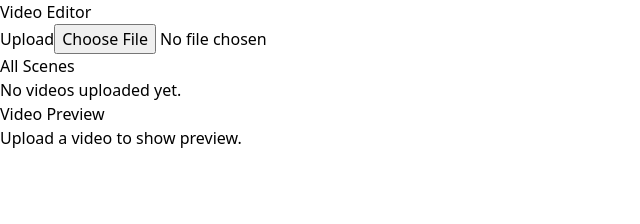
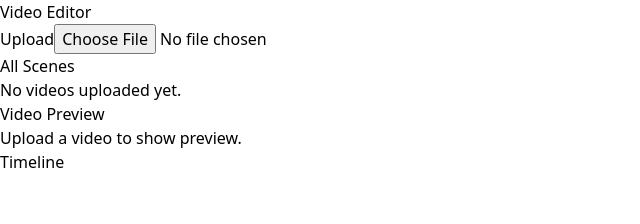
Before and after one commit to YitavGil/video-edit-app, a React (Vite) app: page / in a window 1280 px wide. Shown: the top 224 px of the page, without its empty margins (0-640 px from the left). Built offline with nearby package versions, Linux system fonts and the light colour scheme.

Commit message:
fixed the tracker so I can add the ame scene more then once and remove each independetly

```diff
--- a/src/App.tsx
+++ b/src/App.tsx
@@ -1,33 +1,75 @@
-import "./App.css";
-import React, { useState } from "react";
+import React, { useState, useEffect } from "react";
+import { DndProvider } from "react-dnd";
+import { HTML5Backend } from "react-dnd-html5-backend";
 import { VideoUpload } from "./components";
 import Main from "./sections/Main";
+import Timeline from "./components/timeline/Timeline";
 
 interface VideoFile {
   name: string;
   url: string;
+  duration: number; // in seconds
 }
 
 const App: React.FC = () => {
   const [videos, setVideos] = useState<VideoFile[]>([]);
   const [previewUrl, setPreviewUrl] = useState<string | null>(null);
+  const [timelineVideos, setTimelineVideos] = useState<VideoFile[]>([]);
 
   const handleFileUpload = (file: File) => {
     const fileURL = URL.createObjectURL(file);
-    const newVideo = { name: file.name, url: fileURL };
+    // Assume all videos are 5 seconds for this example
+    const newVideo = { name: file.name, url: fileURL, duration: 5 };
     setVideos([...videos, newVideo]);
-    setPreviewUrl(fileURL);  // Automatically set the preview URL to the newly uploaded video
+    setPreviewUrl(fileURL); // Automatically set the preview URL to the newly uploaded video
   };
 
   const handlePreview = (url: string) => {
-    setPreviewUrl(url);  // Update the preview URL when a video from the list is selected
+    setPreviewUrl(url); // Update the preview URL when a video from the list is selected
+  };
+
+  const handleDrop = (video: VideoFile) => {
+    setTimelineVideos(prevTimelineVideos => {
+      // Calculate the start time of the new video
+      let totalDuration = 0;
+      prevTimelineVideos.forEach(v => (totalDuration += v.duration));
+      const startTime = totalDuration;
+
+      // Add the new video to the timeline with its start time
+      const newVideo = { ...video, startTime };
+      return [...prevTimelineVideos, newVideo];
+    });
+  };
+
+
+  useEffect(() => {
+    console.log(timelineVideos);
+  }, [timelineVideos]);
+
+  const handleRemove = (videoName: string, index: number) => {
+    const updatedTimelineVideos = timelineVideos.filter(
+      (_, idx) => idx !== index
+    );
+    setTimelineVideos(updatedTimelineVideos);
   };
 
   return (
-    <div>
-      <VideoUpload onUpload={handleFileUpload} />
-      <Main videos={videos} previewUrl={previewUrl} onPreview={handlePreview} />
-    </div>
+    <DndProvider backend={HTML5Backend}>
+      <div>
+        <VideoUpload onUpload={handleFileUpload} />
+        <Main
+          videos={videos}
+          previewUrl={previewUrl}
+          onPreview={handlePreview}
+          onDrop={handleDrop}
+        />
+        <Timeline
+          videos={timelineVideos}
+          onDrop={handleDrop}
+          onRemove={handleRemove} // Pass the handleRemove function to the Timeline component
+        />
+      </div>
+    </DndProvider>
   );
 };
 
--- /dev/null
+++ b/src/components/timeline/Timeline.tsx
@@ -0,0 +1,80 @@
+import React, { useState } from 'react';
+import { useDrop } from 'react-dnd';
+import { FaTimes } from 'react-icons/fa';
+
+interface VideoFile {
+  name: string;
+  url: string;
+  duration: number; // in seconds
+}
+
+interface TimelineProps {
+    videos: VideoFile[];
+    onDrop: (video: VideoFile) => void;
+    onRemove: (videoName: string, index: number) => void; // Update the interface to accept index parameter
+  }
+
+const Timeline: React.FC<TimelineProps> = ({ videos, onDrop, onRemove }) => {
+  const [cursorPosition, setCursorPosition] = useState<number>(0);
+
+  const [{ isOver }, drop] = useDrop(() => ({
+    accept: 'VIDEO',
+    drop: (item: VideoFile) => {
+      onDrop(item);
+    },
+    collect: (monitor) => ({
+      isOver: !!monitor.isOver(),
+    }),
+  }));
+
+  const handleCursorPositionChange = (e: React.MouseEvent<HTMLDivElement, MouseEvent>) => {
+    const rect = e.currentTarget.getBoundingClientRect();
+    const position = e.clientX - rect.left;
+    const time = Math.floor((position / rect.width) * 100);
+    setCursorPosition(time);
+  };
+
+  const handleRemoveVideo = (videoName: string, index: number) => {
+    onRemove(videoName, index);
+  };
+
+  console.log(videos);
+
+
+  return (
+    <div
+      ref={drop}
+      className={`mt-4 p-4 border border-gray-300 rounded-lg w-full h-30 ${isOver ? 'bg-gray-100' : ''}`}
+      onClick={handleCursorPositionChange}
+    >
+      <h2 className="text-xl mb-2">Timeline</h2>
+      <div className="relative h-10">
+        {[...Array(100).keys()].map((second) => (
+          <div
+            key={second}
+            className="absolute top-0 left-0 h-full w-px bg-gray-400"
+            style={{ left: `${second}%` }}
+          ></div>
+        ))}
+        {videos.map((video, index) => (
+          <div
+            key={`${video.name}-${index}`} // Unique identifier for each video entry
+            className="absolute top-0 left-0 bg-blue-500 text-white text-center"
+            style={{ width: `${video.duration}%`, left: `${index * 10}%` }}
+          >
+            <span>{video.name}</span>
+            <button
+              className="absolute top-0 right-0 text-red-500 bg-transparent border-none"
+              onClick={() => handleRemoveVideo(video.name, index)}
+            >
+              <FaTimes />
+            </button>
+          </div>
+        ))}
+        <div className="absolute top-0 left-0 h-full w-px bg-red-500" style={{ left: `${cursorPosition}%` }}></div>
+      </div>
+    </div>
+  );
+};
+
+export default Timeline;
--- a/src/components/video/VideoList.tsx
+++ b/src/components/video/VideoList.tsx
@@ -1,4 +1,5 @@
 import React from 'react';
+import { useDrag } from 'react-dnd';
 
 interface VideoFile {
   name: string;
@@ -16,7 +17,29 @@ const VideoList: React.FC<VideoListProps> = ({ videos, onPreview }) => {
       <h2 className="text-xl mb-4">All Scenes</h2>
       {videos.length > 0 ? (
         videos.map((video, index) => (
-          <div key={index} className="flex items-center mb-2">
+          <VideoListItem key={index} video={video} onPreview={onPreview} />
+        ))
+      ) : (
+        <p>No videos uploaded yet.</p>
+      )}
+    </div>
+  );
+};
+
+const VideoListItem: React.FC<{ video: VideoFile; onPreview: (url: string) => void }> = ({ video, onPreview }) => {
+  const [{ isDragging }, drag] = useDrag(() => ({
+    type: 'VIDEO',
+    item: video,
+    collect: (monitor) => ({
+      isDragging: !!monitor.isDragging(),
+    }),
+  }));
+
+  return (
+    <div
+      ref={drag}
+      className={`flex items-center mb-2 ${isDragging ? 'opacity-50' : ''}`}
+    >
       <span className="mr-4">{video.name}</span>
       <button
         onClick={() => onPreview(video.url)}
@@ -33,11 +56,6 @@ const VideoList: React.FC<VideoListProps> = ({ videos, onPreview }) => {
         </svg>
       </button>
     </div>
-        ))
-      ) : (
-        <p>No videos uploaded yet.</p>
-      )}
-    </div>
   );
 };
 
--- a/src/main.tsx
+++ b/src/main.tsx
@@ -4,7 +4,7 @@ import App from './App.tsx'
 import './index.css'
 
 ReactDOM.createRoot(document.getElementById('root')!).render(
-  <React.StrictMode>
+
     <App />
-  </React.StrictMode>,
+
 )
--- a/src/sections/Main.tsx
+++ b/src/sections/Main.tsx
@@ -5,17 +5,19 @@ import VideoPreview from '../components/video/VideoPreview';
 interface VideoFile {
   name: string;
   url: string;
+  duration: number; // in seconds
 }
 
 interface MainProps {
   videos: VideoFile[];
   previewUrl: string | null;
   onPreview: (url: string) => void;
+  onDrop: (video: VideoFile) => void;
 }
 
-const Main: React.FC<MainProps> = ({ videos, previewUrl, onPreview }) => {
+const Main: React.FC<MainProps> = ({ videos, previewUrl, onPreview, onDrop }) => {
   return (
-    <div className="flex flex-col md:flex-row">
+    <div className="flex flex-col md:flex-row flex-1">
       <div className="flex-1">
         <VideoList videos={videos} onPreview={onPreview} />
       </div>
```
Also changed, not shown: package.json (+6 -1 lines), src/components/UI/PlayButton.tsx (added, +15 -0 lines), 1 other file (tests, documents, lock files or other folders). Lines whose indentation alone changed are shown as unchanged.
